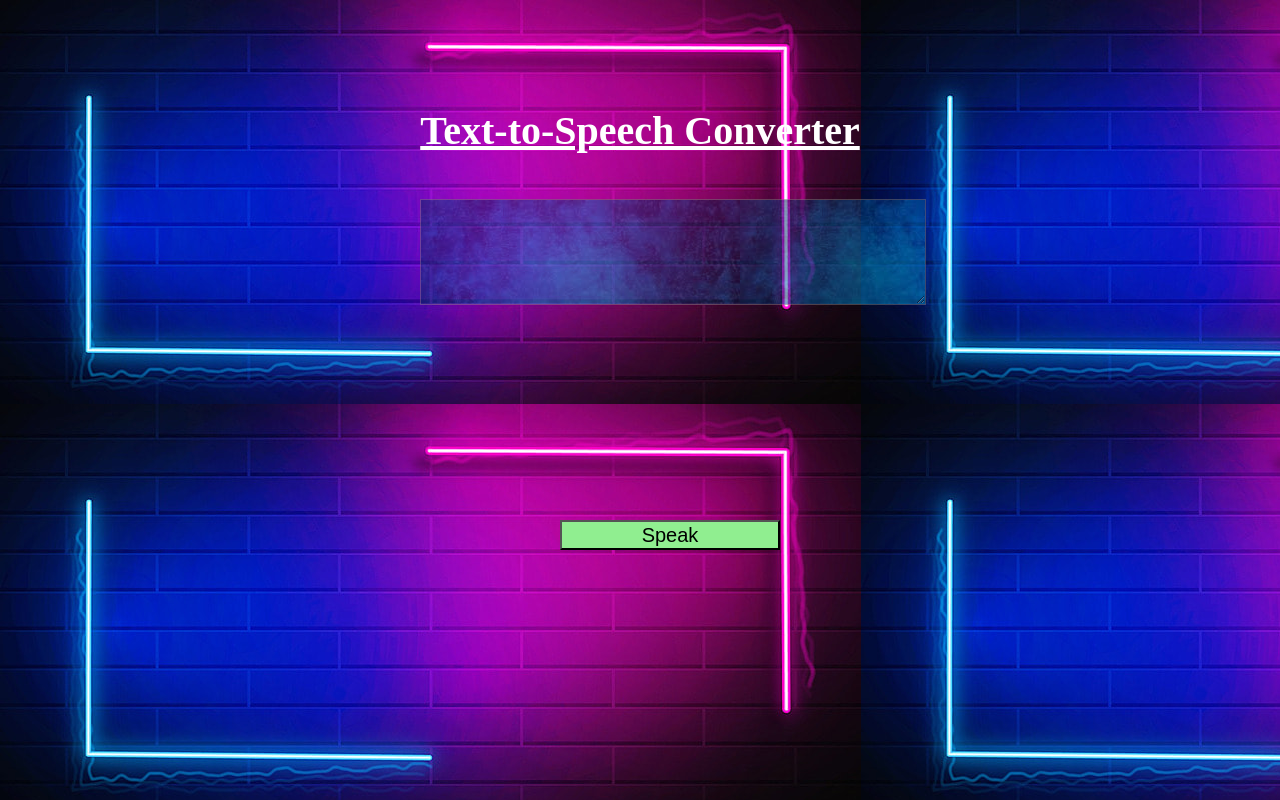
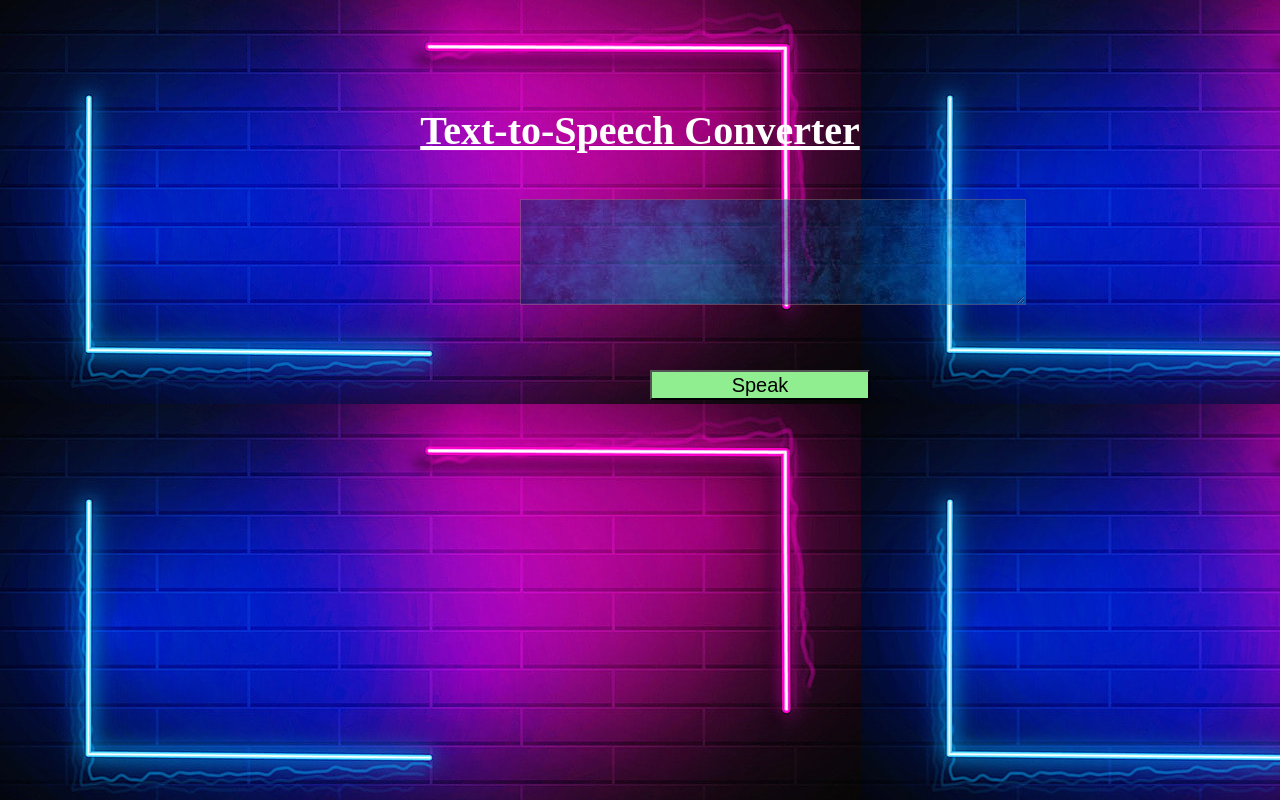
Before and after one commit to manorama-21/Text-to-Speech-Converter, a plain HTML site: page index.html in a window 1280 px wide. Drawn offline with Linux system fonts and the light colour scheme.

Commit message:
Update style.css

```diff
--- a/style.css
+++ b/style.css
@@ -11,7 +11,7 @@ font-size:40px;
 }
 textarea{
 position:absolute;
-left:420px;
+left:520px;
 width:500px;
 background-image:url(img1.jpg);
 opacity:0.5;
@@ -21,8 +21,8 @@ color:white;
 }
 button{
 position:absolute;
-left:560px;
-bottom:250px;
+left:650px;
+bottom:400px;
 width:220px;
 height:30px;
 background-color:lightgreen;
```
